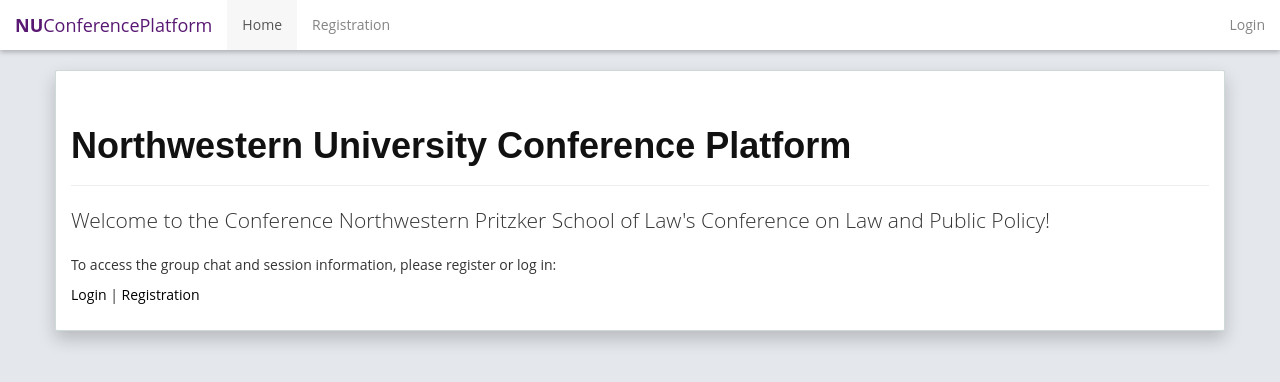
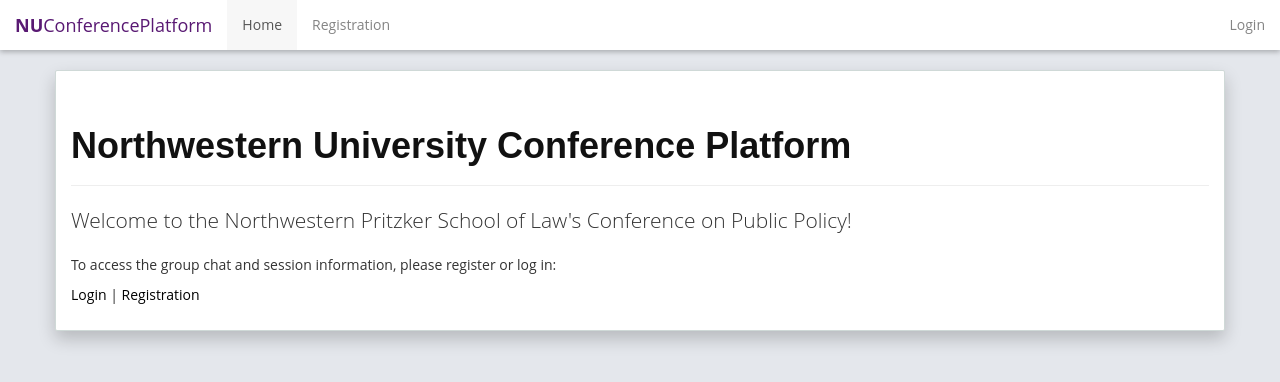
Before and after one commit to Kerri-T/nuconferenceplatform, a website: page public/index.html in a window 1280 px wide. Drawn offline with Linux system fonts and the light colour scheme.

Commit message:
i cannot not english

```diff
--- a/public/views/home.html
+++ b/public/views/home.html
@@ -5,7 +5,7 @@
                 <div class="page-header">
                     <h1>Northwestern University Conference Platform</h1>
                 </div>
-                <p class="lead">Welcome to the Conference Northwestern Pritzker School of Law's Conference on Law and Public Policy!</p>
+                <p class="lead">Welcome to the Northwestern Pritzker School of Law's Conference on Public Policy!</p>
                 <p>To access the group chat and session information, please register or log in: </p>
                 <p><a href="/#/login">Login</a> | <a href="/#/registration">Registration</a></p>
             </div>
```
